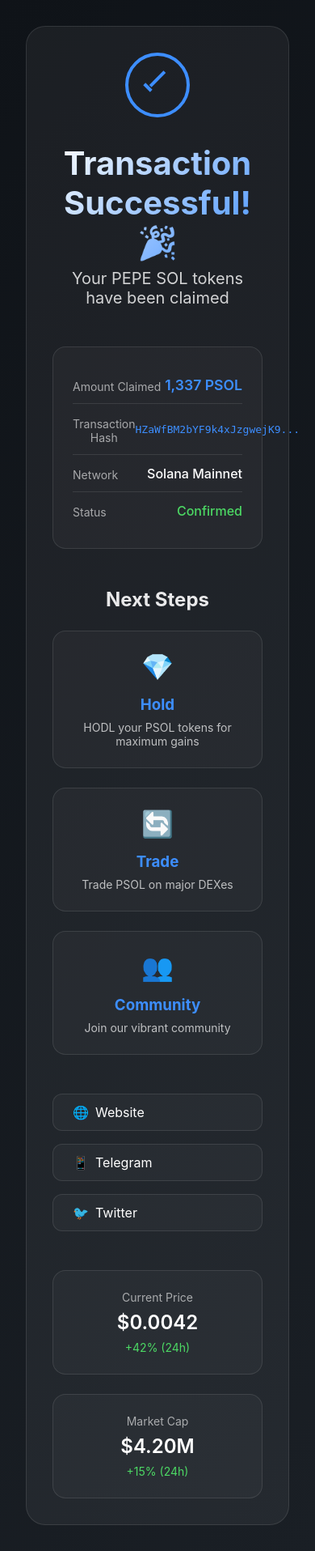
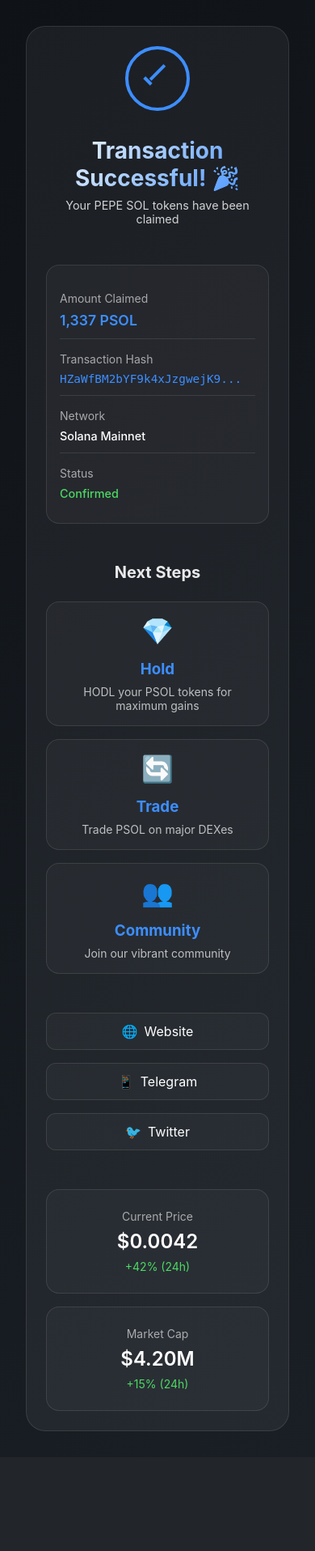
Before and after one commit to Karenffff/memo-coin, a Django app: page /success/ in a window 390 px wide. Shown: the whole page at 81% size. After the commit the page ends 1768 px from the top, so only its background shows below. Run offline with Django 5.2, Linux system fonts and the light colour scheme.

Commit message:
fix the ui of the media view

```diff
--- a/telegram_app/static/style.css
+++ b/telegram_app/static/style.css
@@ -723,20 +723,201 @@
     color: #ff3b30;
 }
 
+/* Existing styles remain the same */
+
+/* Add these new styles for better mobile responsiveness */
+
+@media (max-width: 768px) {
+    .nav-content {
+        flex-direction: column;
+        align-items: flex-start;
+    }
+
+    .nav-links {
+        display: none;
+        width: 100%;
+        flex-direction: column;
+        align-items: flex-start;
+        margin-top: 1rem;
+    }
+
+    .nav-links.active {
+        display: flex;
+    }
+
+    .nav-links a, .nav-claim-btn {
+        width: 100%;
+        text-align: left;
+        padding: 0.5rem 0;
+    }
+
+    .mobile-menu-btn {
+        display: block;
+        background: none;
+        border: none;
+        color: white;
+        font-size: 1.5rem;
+        cursor: pointer;
+        position: absolute;
+        top: 1rem;
+        right: 1rem;
+    }
+
+    .hero-content h1 {
+        font-size: 2.5rem;
+    }
+
+    .hero-subtitle {
+        font-size: 1.2rem;
+    }
+
+    .token-amount {
+        margin-bottom: 1.5rem;
+    }
+
+    .amount-value {
+        font-size: 2.5rem;
+    }
+
+    .button-group {
+        flex-direction: column;
+        gap: 1rem;
+    }
+
+    .main-claim-btn, .manual-button {
+        width: 100%;
+    }
+
+    .timer {
+        gap: 1rem;
+    }
+
+    .time {
+        font-size: 2rem;
+    }
+
+    .stats-section {
+        grid-template-columns: repeat(2, 1fr);
+        gap: 1rem;
+        padding: 2rem 1rem;
+    }
+
+    .features-section {
+        padding: 2rem 1rem;
+    }
+
+    .features-grid {
+        grid-template-columns: 1fr;
+        gap: 1.5rem;
+    }
+}
+
+@media (max-width: 480px) {
+    .stats-section {
+        grid-template-columns: 1fr;
+    }
+
+    .hero-content h1 {
+        font-size: 2rem;
+    }
+
+    .hero-subtitle {
+        font-size: 1rem;
+    }
+
+    .amount-value {
+        font-size: 2rem;
+    }
+
+    .timer-item {
+        padding: 0.5rem;
+    }
+
+    .time {
+        font-size: 1.5rem;
+    }
+}
+
+/* Add styles for the mobile menu button */
+.mobile-menu-btn {
+    display: none;
+}
+
+@media (max-width: 768px) {
+    .mobile-menu-btn {
+        display: block;
+    }
+}
+
+/* Existing styles remain the same */
+
+/* Add these new styles for better mobile responsiveness */
+
 @media (max-width: 768px) {
     .success-content {
         padding: 2rem;
     }
 
+    .success-header h1 {
+        font-size: 2rem;
+    }
+
+    .subtitle {
+        font-size: 1rem;
+    }
+
+    .transaction-details {
+        padding: 1rem;
+    }
+
+    .detail-row {
+        flex-direction: column;
+        align-items: flex-start;
+        gap: 0.5rem;
+    }
+
     .steps-grid {
         grid-template-columns: 1fr;
+        gap: 1rem;
     }
 
     .social-links {
         flex-direction: column;
+        gap: 1rem;
+    }
+
+    .social-button {
+        width: 100%;
+        justify-content: center;
     }
 
     .market-info {
         grid-template-columns: 1fr;
+        gap: 1rem;
     }
 }
+
+@media (max-width: 480px) {
+    .success-content {
+        padding: 1.5rem;
+    }
+
+    .success-header h1 {
+        font-size: 1.75rem;
+    }
+
+    .subtitle {
+        font-size: 0.9rem;
+    }
+
+    .transaction-details {
+        font-size: 0.9rem;
+    }
+
+    .next-steps h2 {
+        font-size: 1.25rem;
+    }
+
+    .step-card {
+        padding: 1rem;
+    }
```
